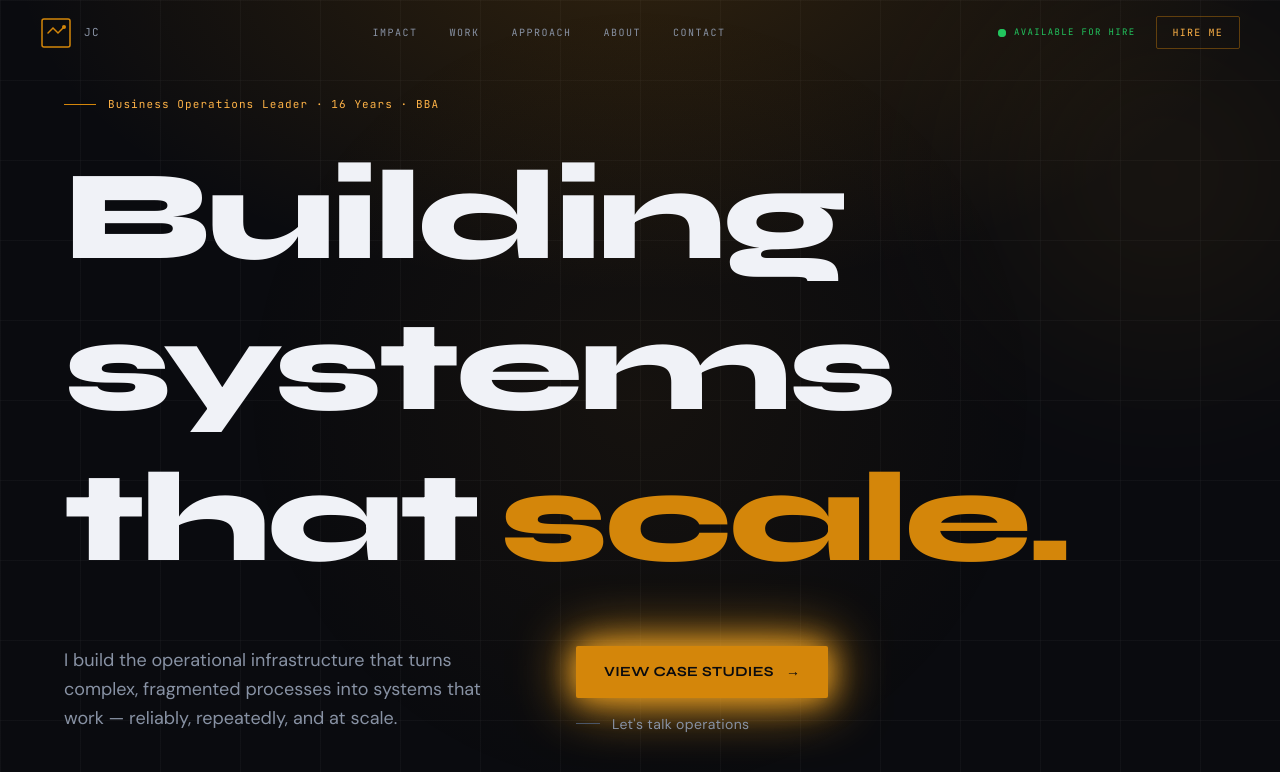
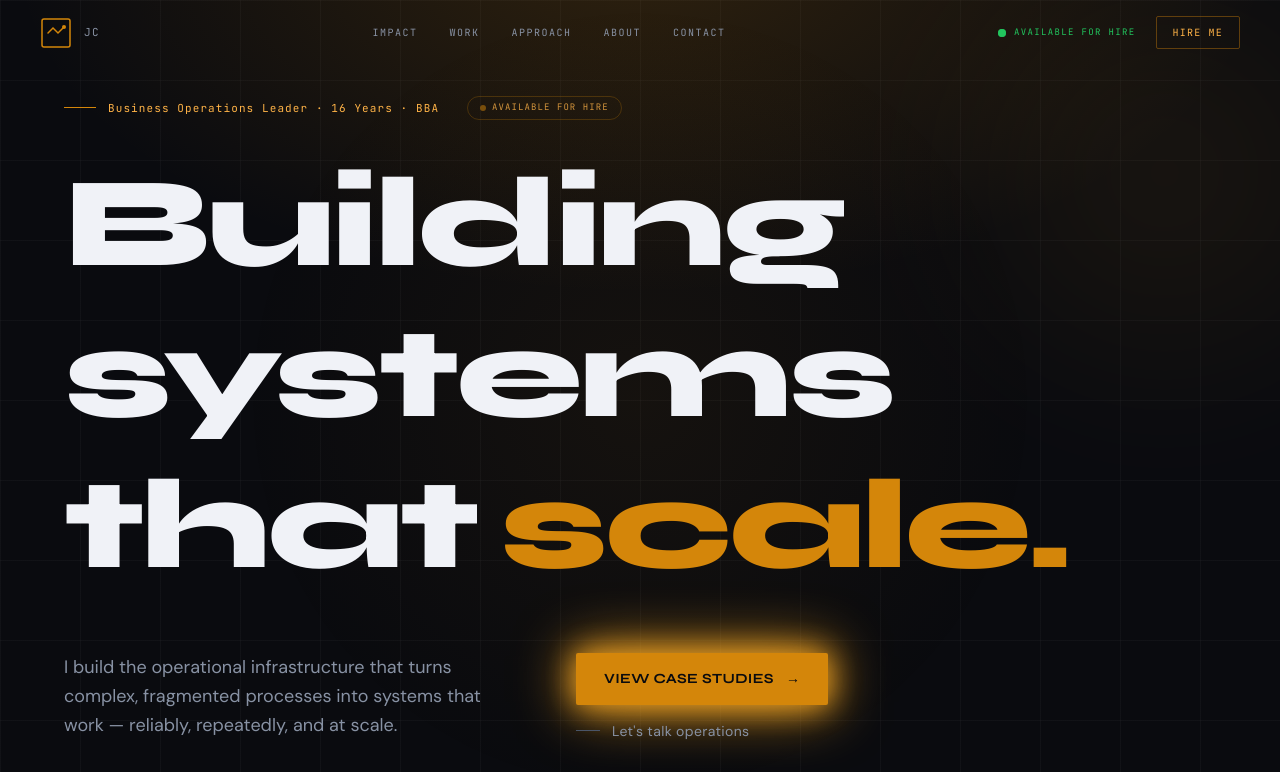
Before and after one commit to tru0blu0/jimmy-chamberlin-portfolio, a React (Vite) app: page / in a window 1280 px wide. Shown: the top 772 px of the page. Built offline with nearby package versions, Linux system fonts and the light colour scheme.

Commit message:
feat: add pulsing AVAILABLE FOR HIRE badge in hero subtitle row

```diff
--- a/src/components/Hero.tsx
+++ b/src/components/Hero.tsx
@@ -48,6 +48,12 @@ export default function Hero() {
         >
           <div className="h-px w-8 bg-amber-base" aria-hidden="true" />
           <span className="section-number">{data.subtitle}</span>
+          {data.available && (
+            <span className="ml-4 inline-flex items-center gap-1.5 font-mono text-[9px] tracking-[0.12em] uppercase text-amber-text/80 border border-amber-base/25 rounded-full px-3 py-1">
+              <span aria-hidden="true" className="w-1.5 h-1.5 rounded-full bg-amber-base animate-pulse" />
+              {data.availableText}
+            </span>
+          )}
         </motion.div>
 
         {/* Main headline */}
```
